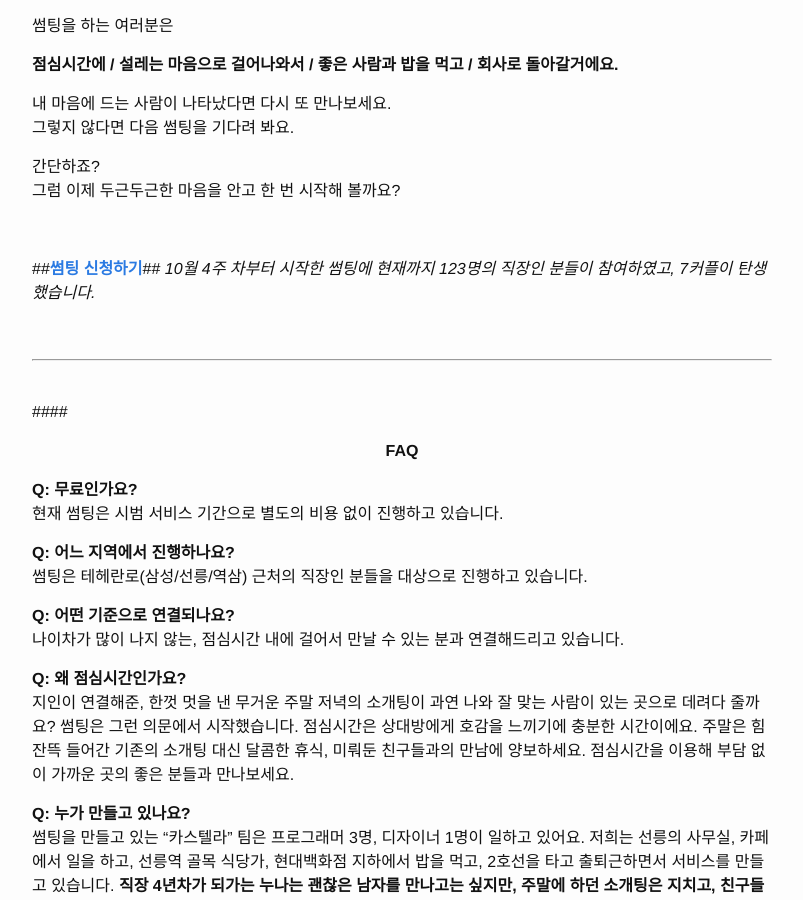
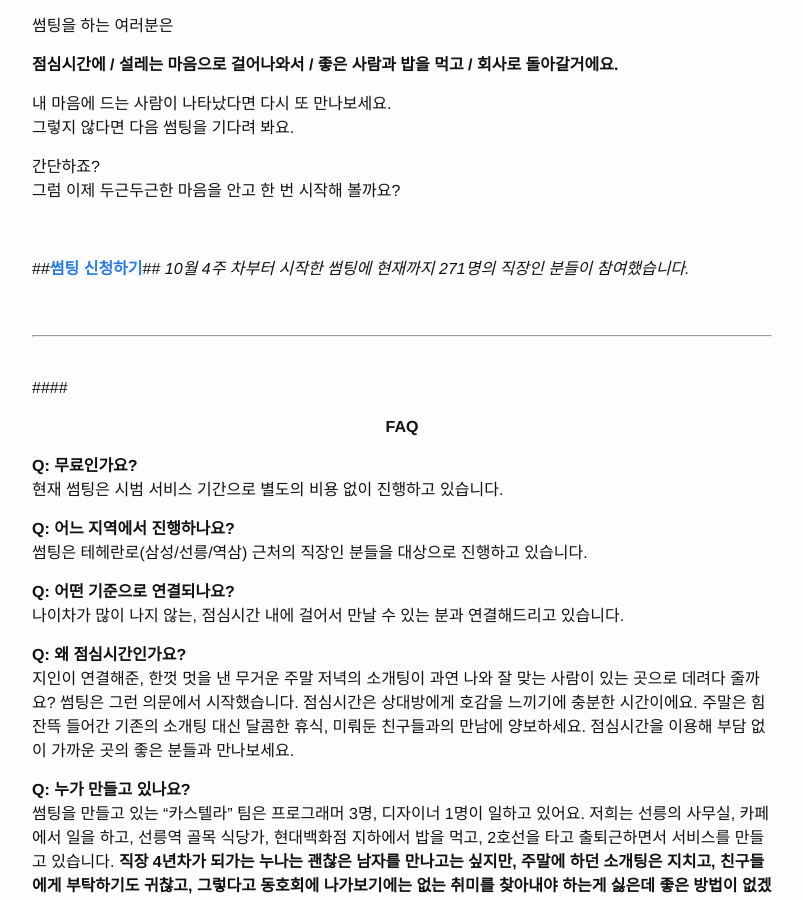
Before and after one commit to castellar/someting.me, a Jekyll site: the page built from index.md, in a window 1280 px wide and 900 px high, scrolled down 1161 px. Shown: the whole window, without its empty margins (238-1041 px from the left). Built offline with Jekyll 4.4.1, drawn with Linux system fonts in a browser that asks for light colours; comment, search, counter and statistics services are not loaded; some of the changed text lies outside the part shown.

Commit message:
Update the participants number.

```diff
--- a/_includes/about-content.md
+++ b/_includes/about-content.md
@@ -32,7 +32,7 @@
 <br>
 
 ##**<a href="http://goo.gl/forms/7WmIWAK97X" onclick="trackOutboundLink('http://goo.gl/forms/7WmIWAK97X'); return false;" target="_blank">썸팅 신청하기</a>**##
-*10월 4주 차부터 시작한 썸팅에 현재까지 123명의 직장인 분들이 참여하였고, 7커플이 탄생했습니다.*
+*10월 4주 차부터 시작한 썸팅에 현재까지 271명의 직장인 분들이 참여했습니다.*
 
 <br>
 
@@ -109,4 +109,4 @@
 <br>
 
 ##**<center><a href="http://goo.gl/forms/7WmIWAK97X" onclick="trackOutboundLink('http://goo.gl/forms/7WmIWAK97X'); return false;" target="_blank">썸팅 신청하기</a></center>**##
-*<center>10월 4주 차부터 시작한 썸팅에 현재까지 123명의 직장인 분들이 참여하였고, 7커플이 탄생했습니다.</center>*
+*<center>10월 4주 차부터 시작한 썸팅에 현재까지 271명의 직장인 분들이 참여했습니다.</center>*
```
